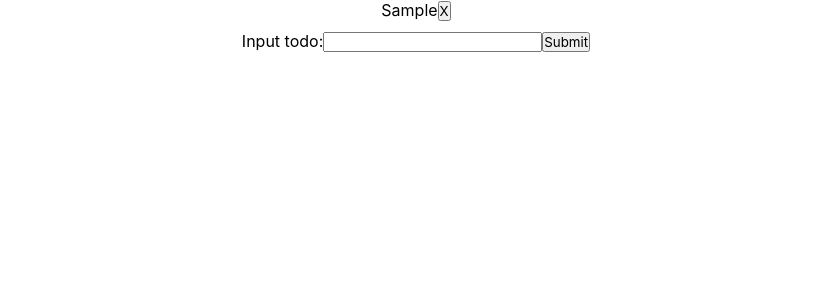
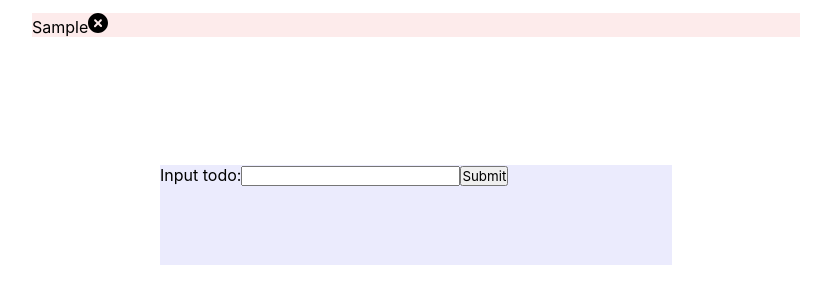
Before and after one commit to AnosovAndrey/todo-app, a React (Create React App) app: page /user/123 in a window 1280 px wide. Both pictures are taken after typing "Sample" into the empty fields and a click on the input "Submit". Shown: the top 304 px of the page, without its empty margins (224-1055 px from the left). Built offline with nearby package versions, Linux system fonts and the light colour scheme.

Commit message:
add styles

```diff
--- a/src/App.js
+++ b/src/App.js
@@ -8,11 +8,11 @@ function App() {
   const [todos, setTodos] = React.useState([]);
 
   const addTodo = (todo) => {
-    setTodos([...todos, todo]);
+    setTodos([...todos, ...todos, todo]);
   };
 
   const removeTodo = (id) => {
-    setTodos(todos.filter((todo) => todo.id != id));
+    setTodos(todos.filter((todo) => todo.id !== id));
   };
 
   return (
@@ -20,7 +20,7 @@ function App() {
       <div className="todo__list_area">
         <TodoList todos={todos} removeTodo={removeTodo} />
       </div>
-      <div className="todo__add">
+      <div className="todo__add_area">
         <AddTodo addTodo={addTodo} />
       </div>
     </div>
--- a/src/components/view/TodoItem/index.jsx
+++ b/src/components/view/TodoItem/index.jsx
@@ -1,5 +1,5 @@
-import CloseIcon from "@material-ui/icons/Close";
 import React from "react";
+import deleteSvg from "./../../../assets/img/delete.svg";
 
 const Index = ({ todo, removeTodo }) => {
 
@@ -11,7 +11,8 @@ const Index = ({ todo, removeTodo }) => {
       <li>
           {todo.text}
           <i>
-              <button onClick={handleRemove}>X</button>
+                <img src={deleteSvg} alt="delete" width="20px" height="20px"/>
+              {/* <button onClick={handleRemove}>X</button> */}
           </i>
       </li>
   );
--- a/src/index.scss
+++ b/src/index.scss
@@ -16,11 +16,21 @@
     justify-content: center;
     flex-direction: column;
 
+
     &__list_area{
-        margin-bottom: 10px;
+        display: flex;
+        background-color: rgb(253, 235, 235);
+        margin-top: 1%;
+        flex-grow: 1;
+        width: 60%;
     }
 
-    &__add{
-        margin-bottom: 10px;
+    &__add_area{
+        background-color: rgb(235, 235, 253);
+        position: sticky;
+        bottom: 6em;
+        width: 40%;
+        height: 100px;
+        margin-top: 8em;
     }
 }
```
Also changed, not shown: src/assets/img/delete.svg (added).
